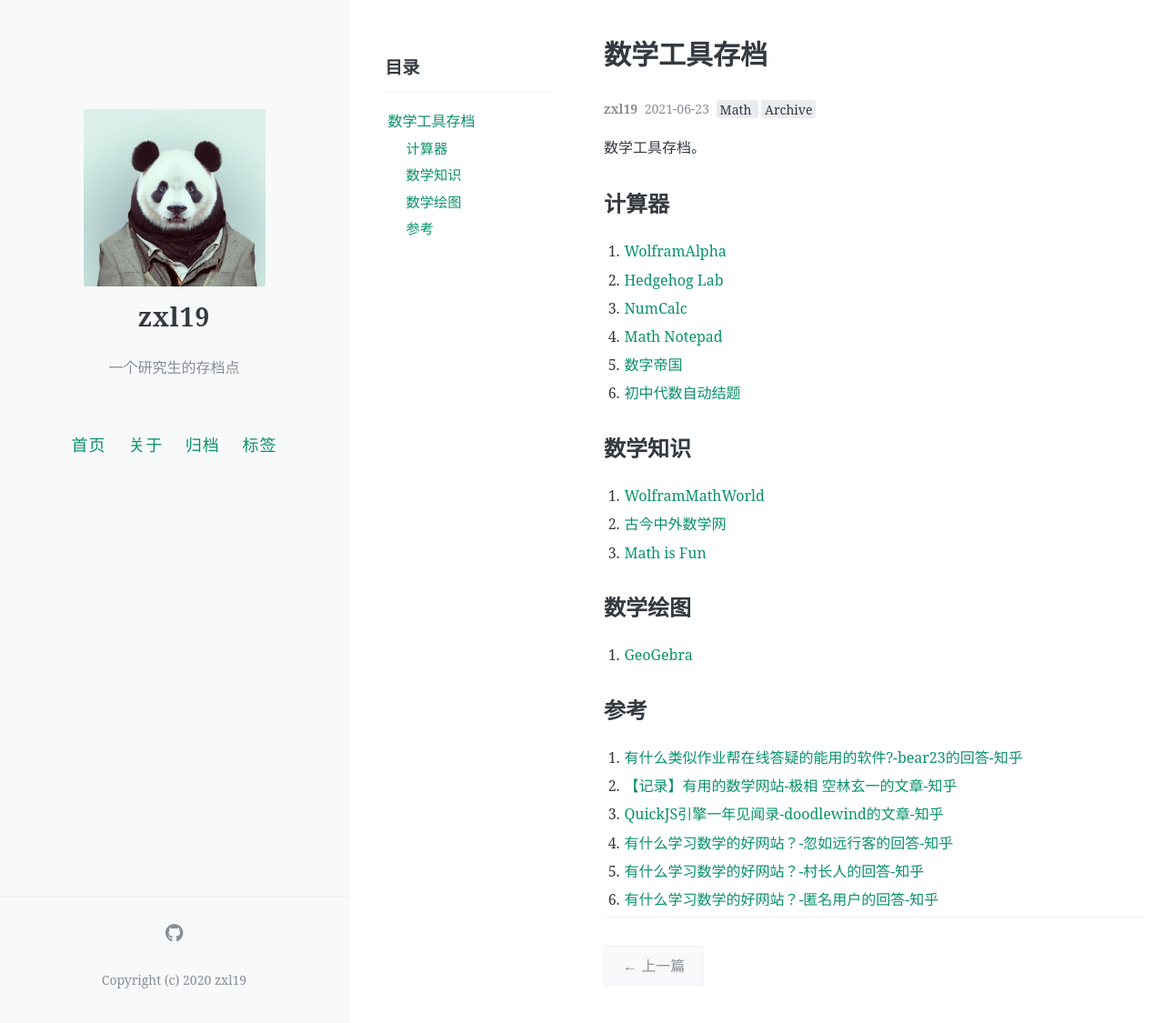
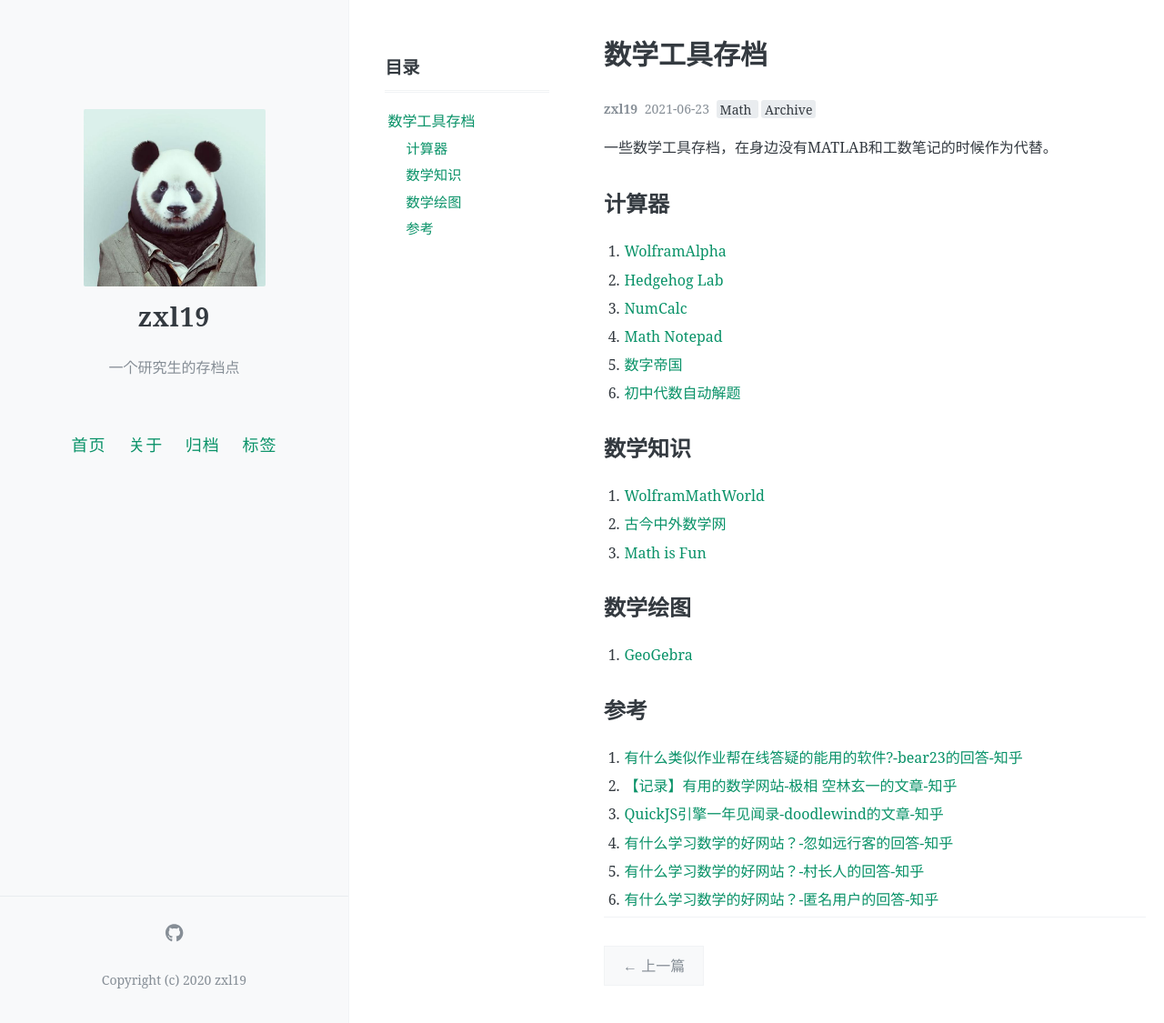
Before and after one commit to zxl19/zxl19.github.io, a Jekyll site: the page built from _posts/2021-06-23-math-tool.md, in a window 1280 px wide and 1125 px high. Shown: the whole window at 91% size. Built offline with Jekyll 4.4.1, drawn with Linux system fonts in a browser that asks for light colours; comment, search, counter and statistics services are not loaded.

Commit message:
Update 2021-06-23-math-tool.md

```diff
--- a/_posts/2021-06-23-math-tool.md
+++ b/_posts/2021-06-23-math-tool.md
@@ -9,7 +9,7 @@ toc: true
 pinned: false
 ---
 
-数学工具存档。
+一些数学工具存档，在身边没有MATLAB和工数笔记的时候作为代替。
 
 <!-- more -->
 
@@ -20,7 +20,7 @@ pinned: false
 3. [NumCalc](http://numcalc.com/)
 4. [Math Notepad](https://mathnotepad.com/)
 5. [数字帝国](https://zh.numberempire.com/)
-6. [初中代数自动结题](http://mathy.xyz/pc.jsp?color=2)
+6. [初中代数自动解题](http://mathy.xyz/pc.jsp?color=2)
 
 ## 数学知识
 
```
